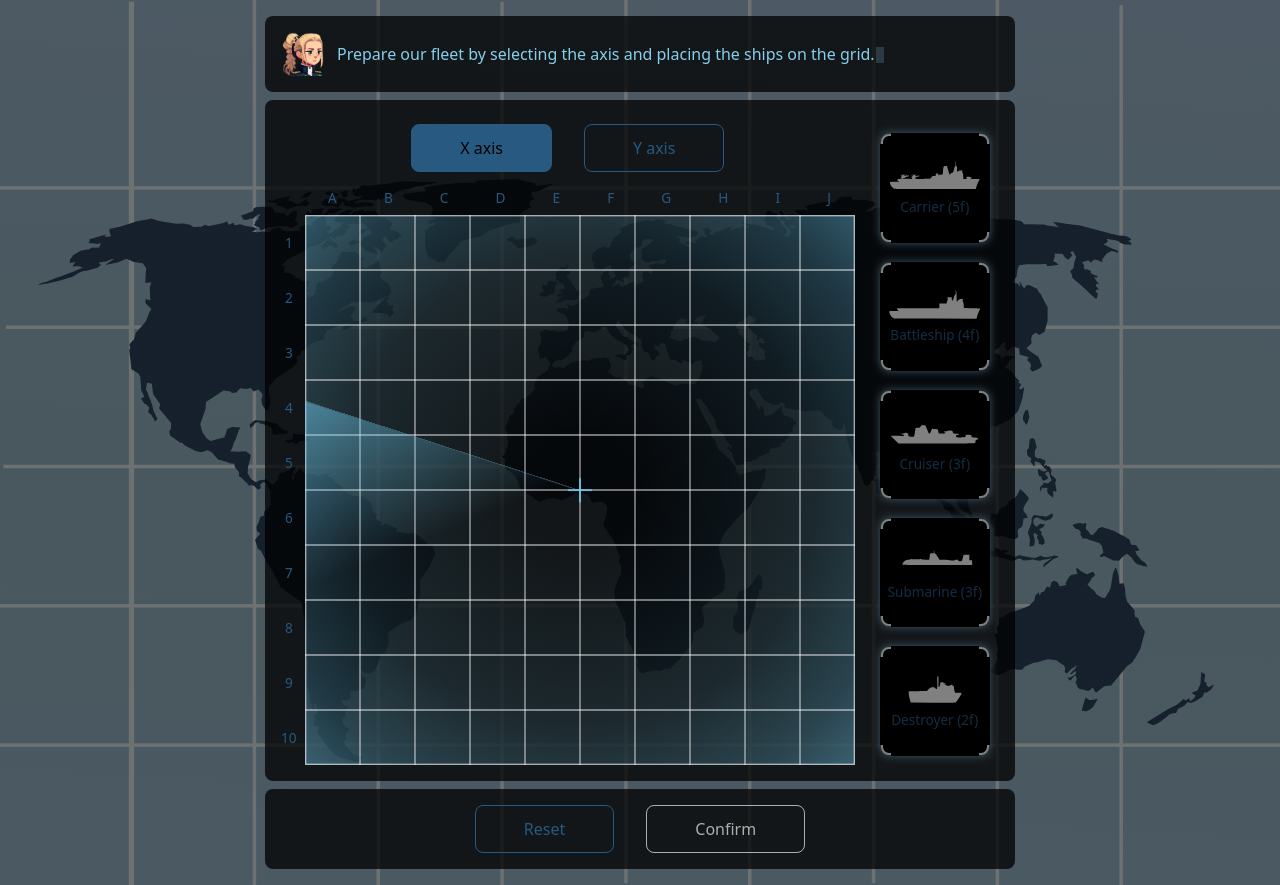
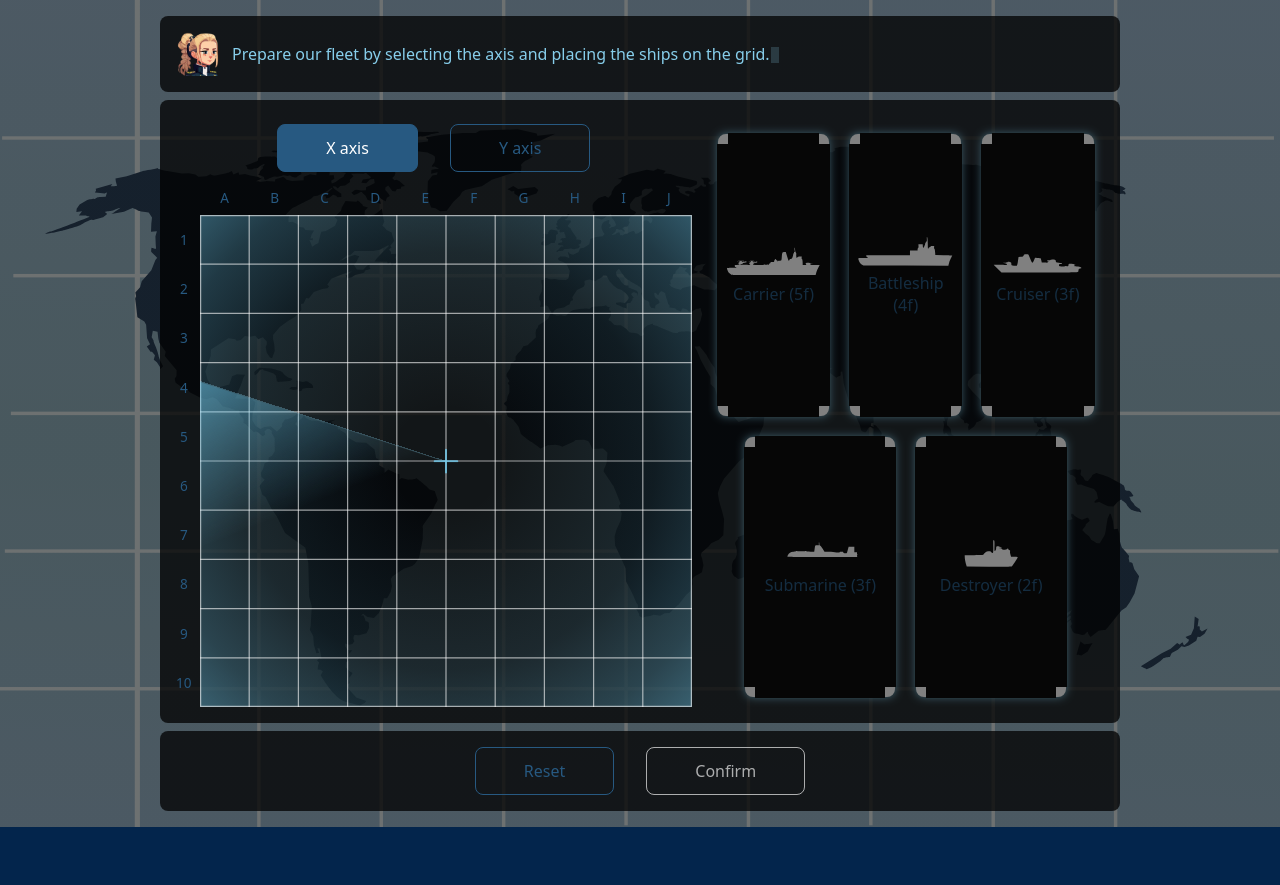
Before and after one commit to blazejzj/battleship, a website built with webpack: page src/index.html in a window 1280 px wide. Both pictures are taken after a click on the button "PREPARE FOR BATTLE!". After the commit the page ends 827 px from the top, so only its background shows below. Built offline with nearby package versions, Linux system fonts and the light colour scheme; files whose address does not match are found by name; a web font is replaced by a local one.

Commit message:
feat: added ship-container and styling

```diff
--- a/src/styles/pregame.scss
+++ b/src/styles/pregame.scss
@@ -25,7 +25,7 @@
     }
 }
 
-@media screen and (max-width: 30rem) {
+@media screen and (max-width: 40rem) {
     .pregame-card {
         h1 {
             font-size: 2.5rem;
--- a/src/styles/setup.scss
+++ b/src/styles/setup.scss
@@ -1,4 +1,4 @@
-@import './variables.scss';
+@import "./variables.scss";
 
 .setup-wrapper {
     width: 100%;
@@ -66,7 +66,7 @@
     padding: 1rem;
 }
 
-@media screen and (max-width: 30rem) {
+@media screen and (max-width: 40rem) {
     .app.setup {
         .setup-container {
             .board-fleet-container {
--- a/src/styles/shipSelect.scss
+++ b/src/styles/shipSelect.scss
@@ -1,5 +1,6 @@
 .fleet-setup {
-    @include flexColumnCenter;
+    display: flex;
+    justify-content: center;
     flex-wrap: wrap;
     border-radius: $main-border-radius;
 }
@@ -33,8 +34,8 @@
             .ship-image {
                 position: relative;
                 z-index: 2;
-          -webkit-filter: invert(100%) sepia(0%) saturate(0%) hue-rotate(8deg)
-            brightness(100%) contrast(104%);
+                -webkit-filter: invert(100%) sepia(0%) saturate(0%)
+                    hue-rotate(8deg) brightness(100%) contrast(104%);
                 filter: invert(100%) sepia(0%) saturate(0%) hue-rotate(8deg)
                     brightness(100%) contrast(104%);
             }
@@ -59,8 +60,8 @@
         img {
             height: min(calc(1rem + 1.5vw), 2rem);
             max-width: 100%;
-        -webkit-filter: invert(100%) sepia(8%) saturate(37%) hue-rotate(328deg)
-          brightness(105%) contrast(100%);
+            -webkit-filter: invert(100%) sepia(8%) saturate(37%)
+                hue-rotate(328deg) brightness(105%) contrast(100%);
             filter: invert(100%) sepia(8%) saturate(37%) hue-rotate(328deg)
                 brightness(105%) contrast(100%);
             pointer-events: none;
@@ -70,35 +71,35 @@
         .ship-name {
             position: relative;
             z-index: 3;
-        font-size: $font-size-ship-card;
+            font-size: $font-pregame-battelship;
         }
     }
 }
-  .ship-card[data-ship-name='carrier'] {
+.ship-card[data-ship-name="carrier"] {
     order: 1;
     img {
         aspect-ratio: 4/1;
     }
 }
-  .ship-card[data-ship-name='battleship'] {
+.ship-card[data-ship-name="battleship"] {
     order: 2;
     img {
         aspect-ratio: 3.5/1;
     }
 }
-  .ship-card[data-ship-name='cruiser'] {
+.ship-card[data-ship-name="cruiser"] {
     order: 3;
     img {
         aspect-ratio: 3/1;
     }
 }
-  .ship-card[data-ship-name='submarine'] {
+.ship-card[data-ship-name="submarine"] {
     order: 4;
     img {
         aspect-ratio: 3/1;
     }
 }
-  .ship-card[data-ship-name='destroyer'] {
+.ship-card[data-ship-name="destroyer"] {
     order: 5;
     img {
         aspect-ratio: 2/1;
@@ -108,7 +109,7 @@
 .ship-card:before,
 .ship-card:after {
     @include pseudoUnderlay;
-    background: rgb(0, 0, 0);
+    background: rgb(12, 12, 12);
     transition: all 0.2s linear, visibility 0.01s linear;
 }
 
@@ -147,20 +148,20 @@
     cursor: grab;
 }
 
-  @media screen and (max-width: 30rem) {
-    .ship-card[data-ship-name='carrier'] {
+@media screen and (max-width: 40rem) {
+    .ship-card[data-ship-name="carrier"] {
         order: 5;
     }
-    .ship-card[data-ship-name='battleship'] {
+    .ship-card[data-ship-name="battleship"] {
         order: 4;
     }
-    .ship-card[data-ship-name='cruiser'] {
+    .ship-card[data-ship-name="cruiser"] {
         order: 3;
     }
-    .ship-card[data-ship-name='submarine'] {
+    .ship-card[data-ship-name="submarine"] {
         order: 2;
     }
-    .ship-card[data-ship-name='destroyer'] {
+    .ship-card[data-ship-name="destroyer"] {
         order: 1;
     }
 }
--- a/src/styles/variables.scss
+++ b/src/styles/variables.scss
@@ -3,7 +3,7 @@
 // COLORS
 $main-color: #275981;
 $white-low: #ffffff99;
-$main-opposite-color: #000000;
+$main-opposite-color: #ffffff;
 $background-color: #03254c;
 $transparent-low-grey-color: #ffffffa6;
 $input-background-color: #00000033;
@@ -16,7 +16,7 @@ $blue-light-color-transparent: #87cfeb80;
 $red-light-color-transparent: #cf404080;
 
 // WIDTHS
-$setup-max-width: 46.875rem;
+$setup-max-width: 60rem;
 $battle-max-width: 75rem;
 $board-max-width: 600px;
 
```
Also changed, not shown: dist/main.js. Lines whose indentation alone changed are shown as unchanged.
